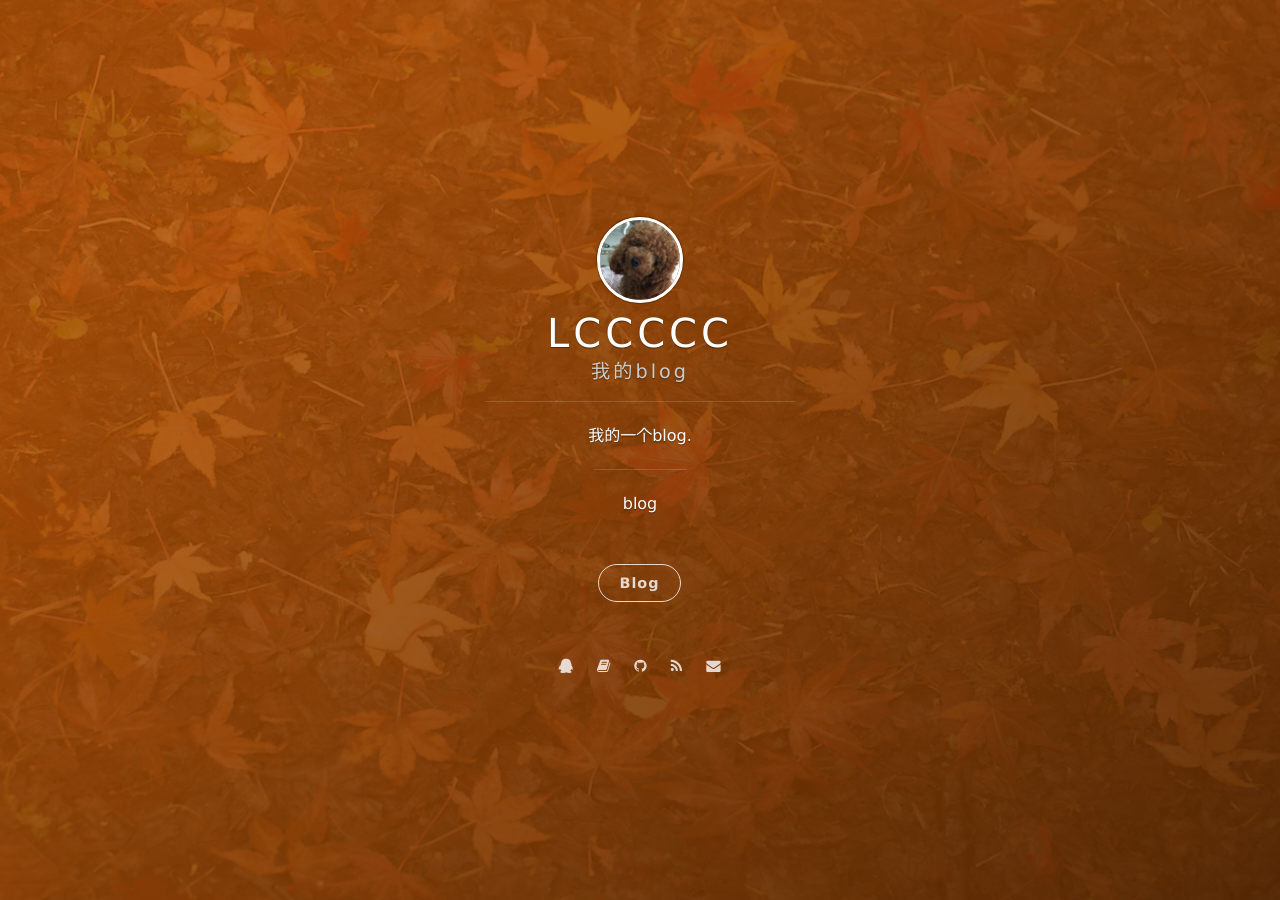
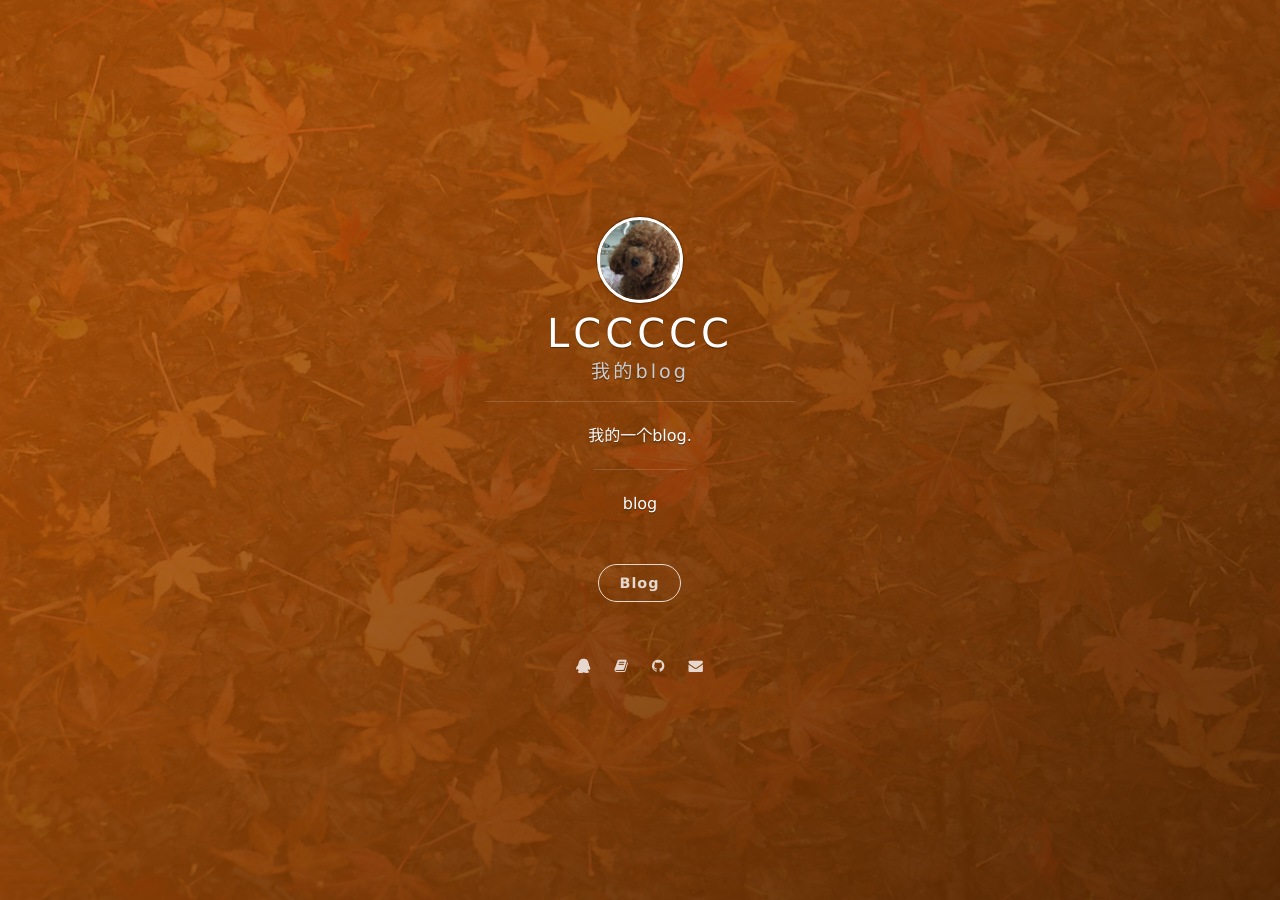
Before and after one commit to liuchang0523/liuchang0523.github.io, a Jekyll site: the page built from index.html, in a window 1280 px wide. Built offline with Jekyll 4.4.1, drawn with Linux system fonts in a browser that asks for light colours; nearby versions of some CDN libraries; the list of posts is cut into pages by our own code.

Commit message:
去掉RSS

```diff
--- a/_includes/social.html
+++ b/_includes/social.html
@@ -41,15 +41,15 @@
         </li>
         {% endif %}
 
-        {% if 0 %}
+        <!-- {% if 0 %}-->
         <!-- RSS -->
-        <li class="navigation__item">
-            <a href="/feed.xml" rel="author" title="RSS" target="_blank">
-                <i class='social fa fa-rss'></i>
-                <span class="label">RSS</span>
-            </a>
-        </li>
-        {% endif %}
+        <!--<li class="navigation__item">
+        <a href="/feed.xml" rel="author" title="RSS" target="_blank">
+            <i class='social fa fa-rss'></i>
+            <span class="label">RSS</span>
+        </a>
+    </li>
+    {% endif %}-->
 
         {% if site.social.mail %}
         <!-- Email -->
```
